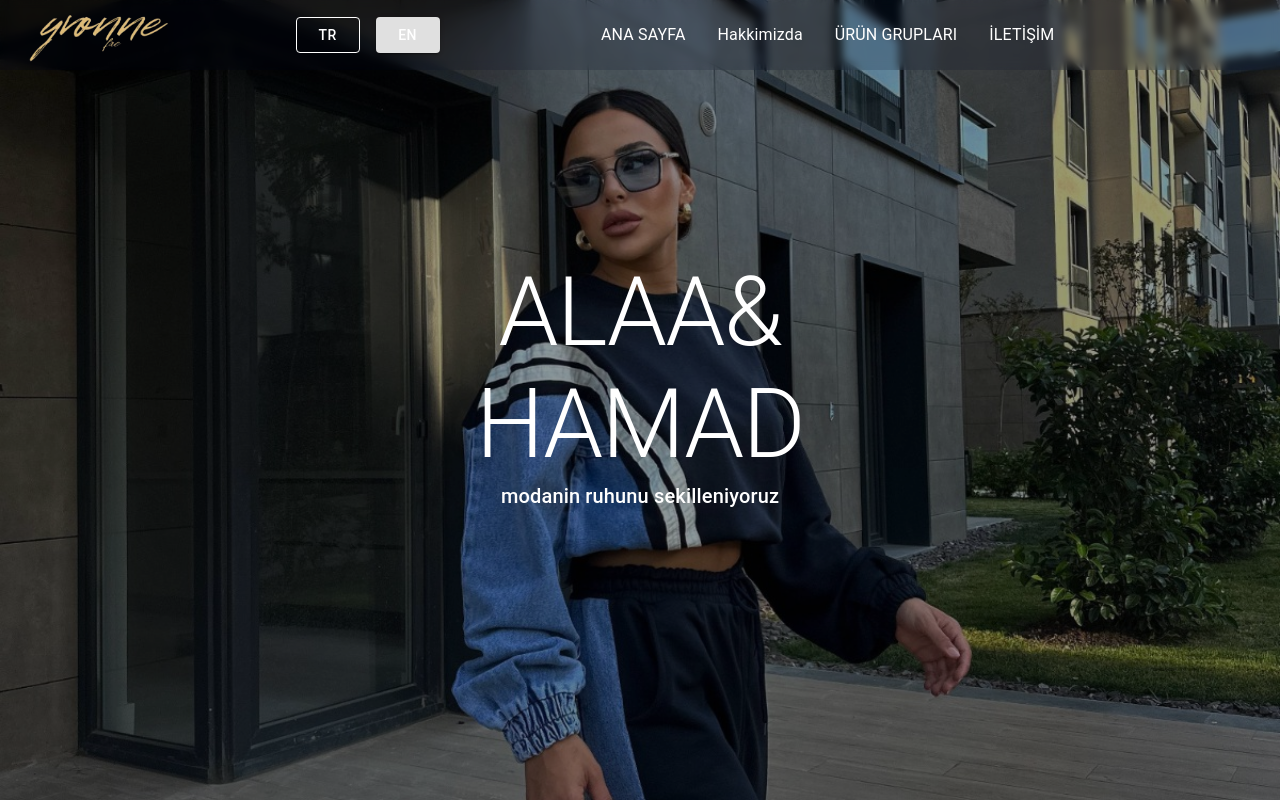
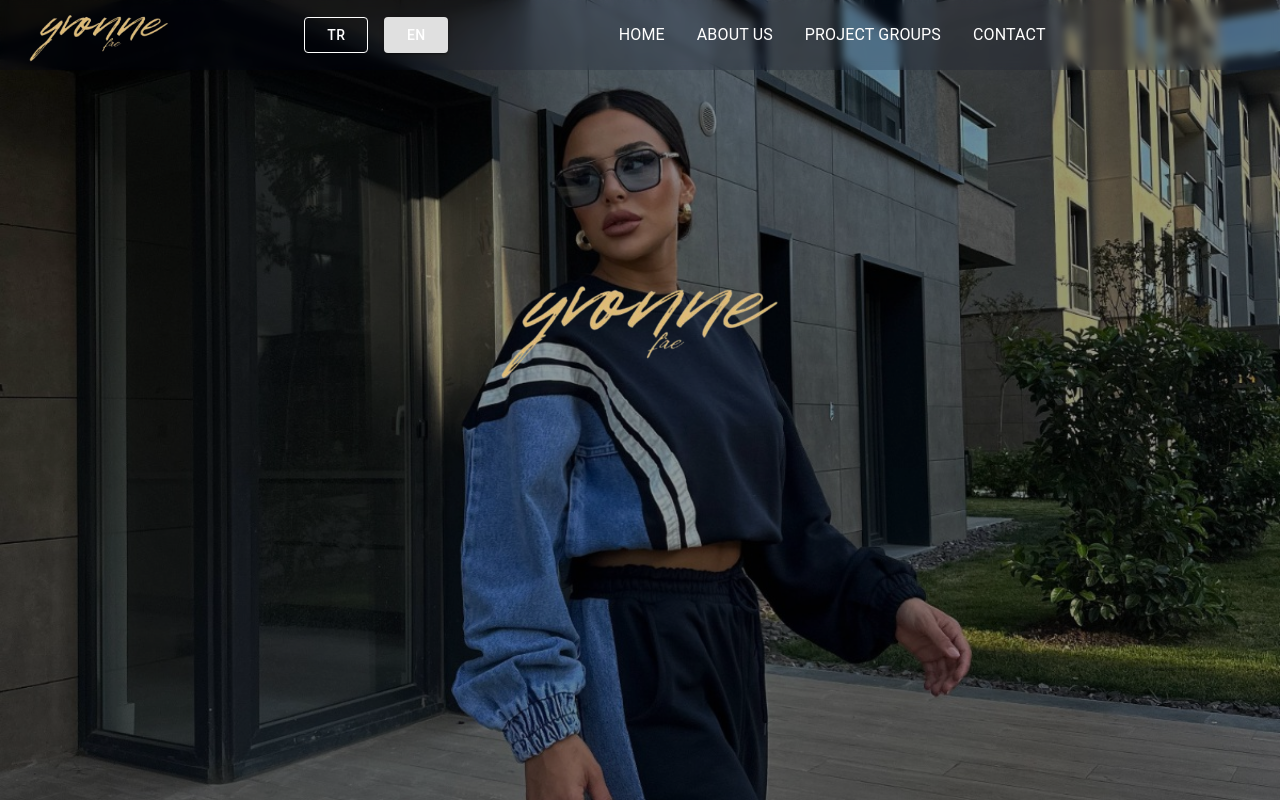
Before and after one commit to rimamellah/yvonnesite, a React (Vite) app: page /#/ in a window 1280 px wide. Shown: the top 800 px of the page. Built offline with nearby package versions, Linux system fonts and the light colour scheme; some icons are missing.

Commit message:
تحديث الترجمة في الهيدر وإصلاح المسارات

```diff
--- a/package.json
+++ b/package.json
@@ -3,7 +3,7 @@
   "private": true,
   "version": "0.0.0",
   "type": "module",
-  "homepage": "https://rimamellah.github.io/yvonnesite.git/",
+  "homepage": "https://rimamellah.github.io/yvonnesite.git",
   "scripts": {
     "dev": "vite",
     "build": "vite build",
--- a/src/Sayfalar/Home.jsx
+++ b/src/Sayfalar/Home.jsx
@@ -83,9 +83,12 @@ export default function Home() {
                   color: "white",
                 }}
               >
-                <Box sx={{m:"20% 0"}}>
-                    <Typography variant="h1" sx={{marginTop:"20px",whiteSpace: "pre-line",}} >ALAA&{"\n"}HAMAD</Typography>
-   <Typography variant="h6">modanin ruhunu sekilleniyoruz</Typography>
+                <Box sx={{m:"20% 0"}} justifyContent={"center"} display={"flex"}>
+                 <img
+        src="yvonne.png"
+        width={"300px"}
+        alt=""
+      />
                 </Box>
 
               </Box>
--- a/src/Sayfalar/Skills.jsx
+++ b/src/Sayfalar/Skills.jsx
@@ -41,7 +41,7 @@ export default  function Skills(){
               </Box>
    <Box textAlign={"left"} paddingLeft={"25%"} marginTop={"6%"}>
      <Typography variant='body2' color='gray'>
-MYCITY</Typography>
+Yvonne</Typography>
           <Typography variant='h4'>{t("AboutUs")}</Typography>
 
    </Box>
--- a/src/header/Heder.jsx
+++ b/src/header/Heder.jsx
@@ -15,16 +15,15 @@ import { Link, } from 'react-router-dom';
 import { useTranslation } from "react-i18next";
 import {  Button, Box } from '@mui/material';
 
-const pages = [
-        { name: "ANA SAYFA", link: "/" },
-  { name: "Hakkimizda", link: "/Skills" },
-  { name: "ÜRÜN GRUPLARI", link: "/project" },
-  { name: "İLETİŞİM", link: "/contact" },
-      ];
 
 export default function Header({ darkMode }) {
-   const { i18n } = useTranslation();
-
+  const { t ,i18n} = useTranslation();
+const pages = [
+  { name: t("pages.home"), link: "/" },
+  { name: t("pages.about"), link: "/Skills" },
+  { name: t("pages.projects"), link: "/project" },
+  { name: t("pages.contact"), link: "/contact" },
+];
     const changeLang = (lng) => {
       i18n.changeLanguage(lng);
     };
--- a/src/i18n.jsx
+++ b/src/i18n.jsx
@@ -45,7 +45,16 @@ Closed :"Pazar Kapalı",
 With :"Doğru ve hızlı kargo güvencesi ile",
 Shipping :"Kargo ve Teslimat Politikamız",
 As:"Yvonne Fae olarak dünyanın dört bir yanına ürün gönderimi yapıyoruz. İlgili ürünlerin doğru ve hızlı şekilde teslim edilmesi öncelikli politikamızdır.Ürünler, sipariş sırasına göre hazırlanarak kargolanmaktadır",
-
+    home: "ANA SAYFA",
+    about: "Hakkimizda",
+    projects: "ÜRÜN GRUPLARI",
+    contact: "İLETİŞİM",
+      pages: {
+    "home": "ANA SAYFA",
+    "about": "Hakkimizda",
+    "projects": "ÜRÜN GRUPLARI",
+    "contact": "İLETİŞİM"
+  }
     },
     },
     en: {
@@ -88,7 +97,12 @@ Closed :"Closed on Sunday",
 With :"With Accurate and Fast Shipping Assurance",
 Shipping :"Our Shipping and Delivery Policy",
 As:"As Yvonne Fae, we ship products all over the world. Our primary policy is to deliver the relevant products accurately and quickly.The products are prepared and shipped according to the order of the order.",
-
+  pages: {
+    "home": "HOME",
+    "about": "ABOUT US",
+    "projects": "PROJECT GROUPS",
+    "contact": "CONTACT"
+  }
 
 
     }
--- a/vite.config.js
+++ b/vite.config.js
@@ -3,6 +3,6 @@ import react from '@vitejs/plugin-react'
 
 // https://vite.dev/config/
 export default defineConfig({
-  base: '/R77-m/',
   plugins: [react()],
+  base: '/yvonnesite/' // اسم الريبو على GitHub Pages
 })
```
